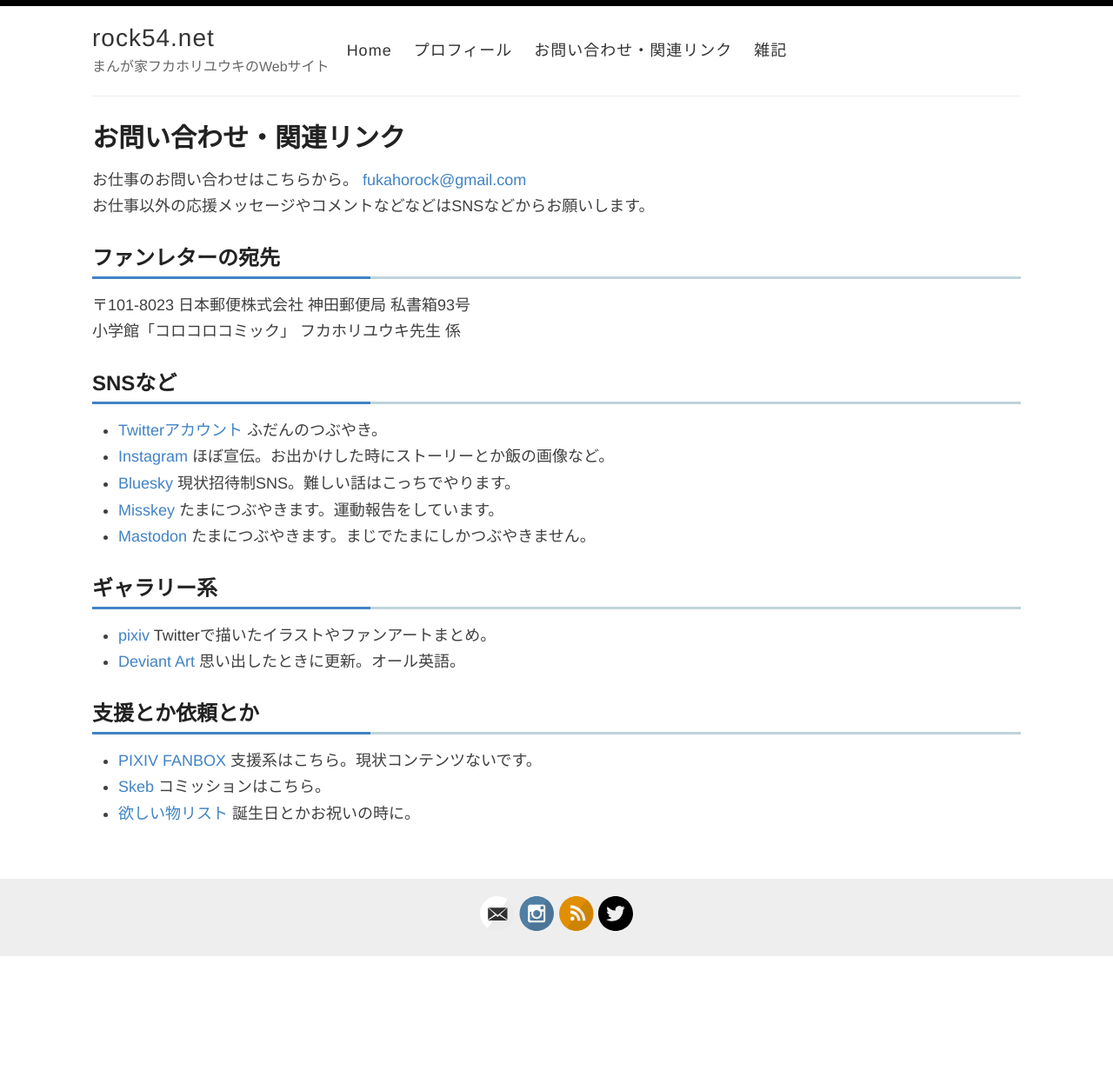
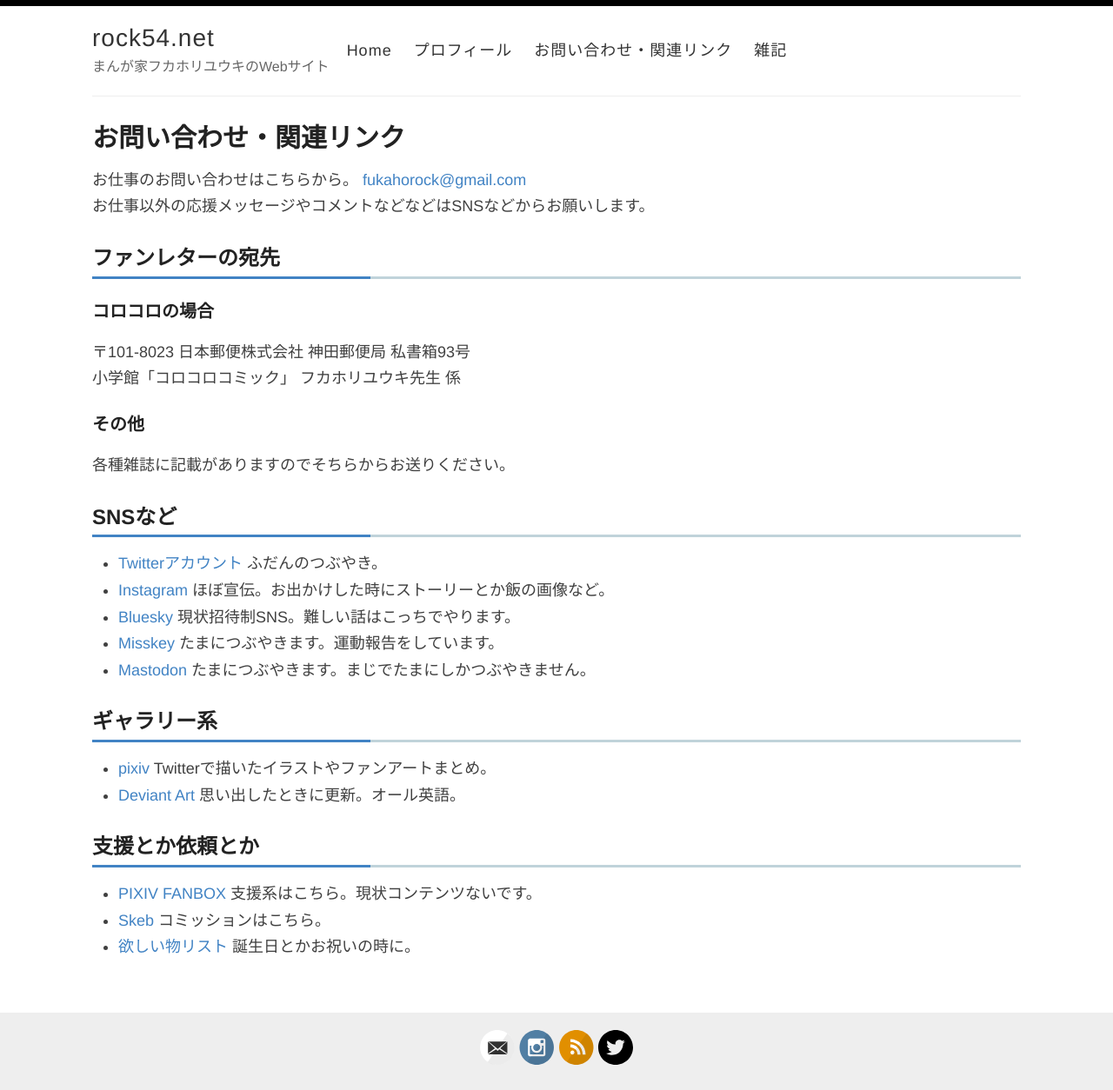
Before and after one commit to fukahorock/rock54main, a Jekyll site: the page built from contacts.md, in a window 1280 px wide. Shown: the whole page at 87% size. Built offline with Jekyll 4.4.1, drawn with Linux system fonts in a browser that asks for light colours; before the commit the page ends 1101 px from its top, so only the background shows below that.

Commit message:
Update contacts.md

```diff
--- a/contacts.md
+++ b/contacts.md
@@ -8,8 +8,12 @@ layout: page
 お仕事以外の応援メッセージやコメントなどなどはSNSなどからお願いします。
 
 ## ファンレターの宛先
+### コロコロの場合
 〒101-8023 日本郵便株式会社 神田郵便局 私書箱93号
 小学館「コロコロコミック」 フカホリユウキ先生 係
+
+### その他
+各種雑誌に記載がありますのでそちらからお送りください。
 
 ## SNSなど
 - [Twitterアカウント](https://twitter.com/fukahorock) ふだんのつぶやき。
```
